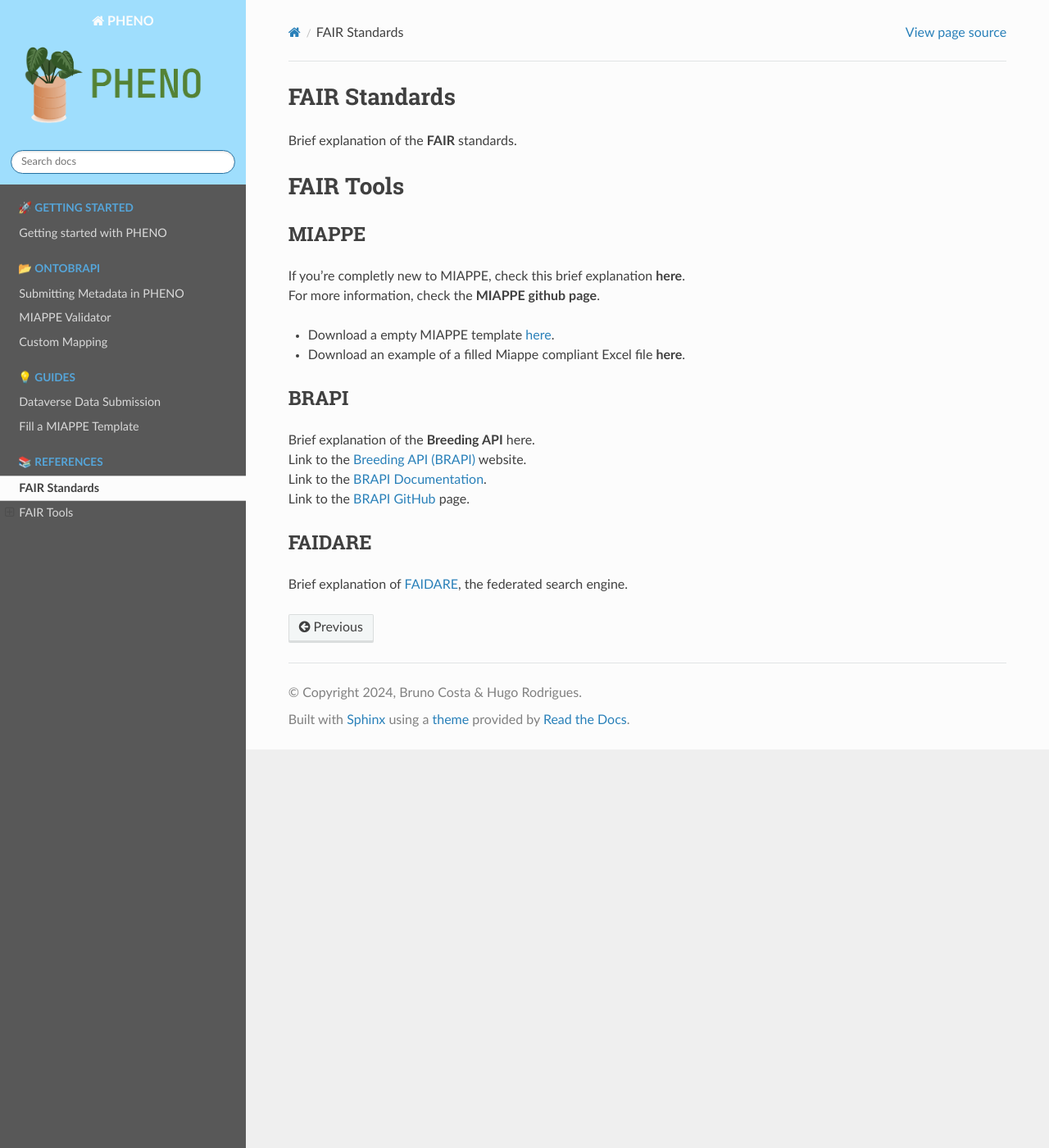
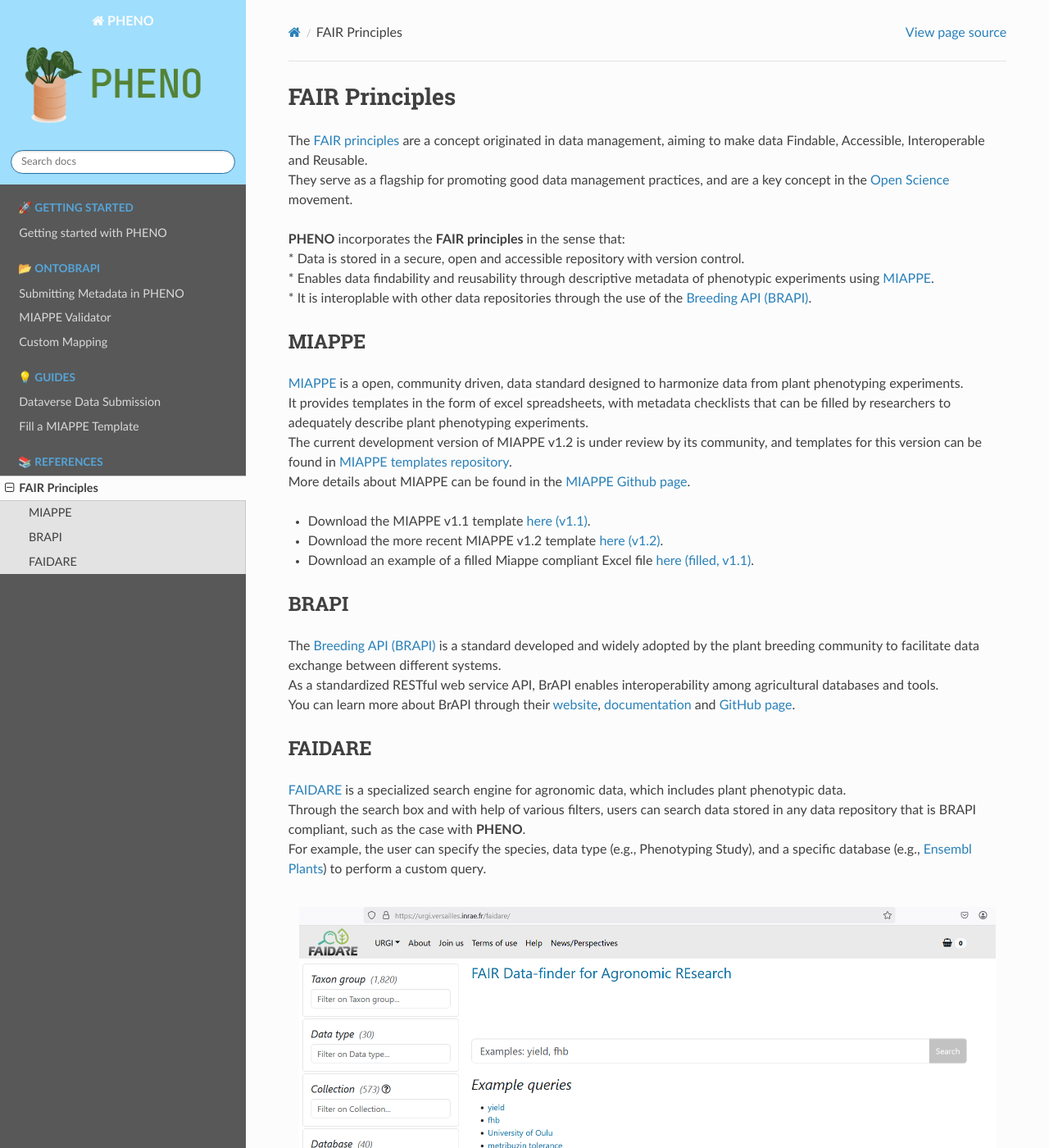
Before and after one commit to hmrodrigues99/PHENO_Docs, a Sphinx documentation site: the page built from docs/source/References.rst, in a window 1280 px wide and 1400 px high. Shown: the whole window at 82% size. Built offline with Sphinx 7.4.7 and the Read the Docs theme 3.1.0, drawn with Linux system fonts in a browser that asks for light colours; some of the changed text lies outside the part shown.

Commit message:
Updated documentation, miappe template video ongoing

```diff
--- a/docs/source/References.rst
+++ b/docs/source/References.rst
@@ -1,33 +1,51 @@
 .. _references:
 
-FAIR Standards
-==============
+FAIR Principles
+===============
 
-| Brief explanation of the **FAIR** standards.
-
-.. _miappe:
-
-FAIR Tools
-==========
+| The `FAIR principles <https://fair-software.eu/about/>`_ are a concept originated in data management, aiming to make data Findable, Accessible, Interoperable and Reusable.
+| They serve as a flagship for promoting good data management practices, and are a key concept in the `Open Science <https://www.fosteropenscience.eu/fair-data>`_ movement.
+|
+| **PHENO** incorporates the **FAIR principles** in the sense that:
+| * Data is stored in a secure, open and accessible repository with version control.
+| * Enables data findability and reusability through descriptive metadata of phenotypic experiments using `MIAPPE <https://www.miappe.org/>`_.
+| * It is interoplable with other data repositories through the use of the `Breeding API (BRAPI) <https://brapi.org/>`_.
 
 MIAPPE
 ------
 
-| If you're completly new to MIAPPE, check this brief explanation **here**.
-| For more information, check the **MIAPPE github page**.
+| `MIAPPE <https://www.miappe.org/>`_ is a open, community driven, data standard designed to harmonize data from plant phenotyping experiments.
+| It provides templates in the form of excel spreadsheets, with metadata checklists that can be filled by researchers to adequately describe plant phenotyping experiments.
+| The current development version of MIAPPE v1.2 is under review by its community, and templates for this version can be found in `MIAPPE templates repository <https://github.com/MIAPPE/MIAPPE/tree/master/Templates>`_.
+| More details about MIAPPE can be found in the `MIAPPE Github page <https://github.com/MIAPPE/MIAPPE>`_.
 
-* Download a empty MIAPPE template `here <https://github.com/MIAPPE/MIAPPE/tree/master/MIAPPE_Checklist-Data-Model-v1.1/MIAPPE_templates>`_.
-* Download an example of a filled Miappe compliant Excel file **here**.
+* Download the MIAPPE v1.1 template `here (v1.1) <https://github.com/MIAPPE/MIAPPE/tree/master/MIAPPE_Checklist-Data-Model-v1.1/MIAPPE_templates>`_.
+* Download the more recent MIAPPE v1.2 template `here (v1.2) <https://github.com/MIAPPE/MIAPPE/raw/refs/heads/master/Templates/MIAPPE_Spreadsheet_Template.xlsx>`_.
+* Download an example of a filled Miappe compliant Excel file `here (filled, v1.1) <https://github.com/forestbiotech-lab/ontobrapi-web/raw/7cde0e0374f19e2f5664c4d873494a3475f77c7d/reference_files/MIAPPE_v1.1_TRACE-RICE.xlsx>`_.
 
 BRAPI
 -----
 
-| Brief explanation of the **Breeding API** here.
-| Link to the `Breeding API (BRAPI) <https://brapi.org/>`_ website.
-| Link to the `BRAPI Documentation <https://plant-breeding-api.readthedocs.io/en/latest/>`_.
-| Link to the `BRAPI GitHub <https://github.com/plantbreeding/BrAPI>`_ page.
+| The `Breeding API (BRAPI) <https://brapi.org/>`_ is a standard developed and widely adopted by the plant breeding community to facilitate data exchange between different systems.
+| As a standardized RESTful web service API, BrAPI enables interoperability among agricultural databases and tools.
+| You can learn more about BrAPI through their `website <https://brapi.org/>`_, `documentation <https://plant-breeding-api.readthedocs.io/en/latest/>`_ and `GitHub page <https://github.com/plantbreeding/BrAPI>`_.
 
 FAIDARE
 -------
 
-| Brief explanation of `FAIDARE <https://urgi.versailles.inra.fr/faidare/>`_, the federated search engine.
+| `FAIDARE <https://urgi.versailles.inra.fr/faidare/>`_ is a specialized search engine for agronomic data, which includes plant phenotypic data.
+| Through the search box and with help of various filters, users can search data stored in any data repository that is BRAPI compliant, such as the case with **PHENO**.
+| For example, the user can specify the species, data type (e.g., Phenotyping Study), and a specific database (e.g., `Ensembl Plants <https://plants.ensembl.org/index.html>`_) to perform a custom query.
+
+.. figure:: /images/faidare.png
+   :scale: 50%
+   :align: center
+   :alt: FAIDARE search engine
+   :target: https://urgi.versailles.inra.fr/faidare/
+   :class: img-margin-1
+
+   The FAIDARE search engine, showing the search box and filters for data search.
+
+-------------------------------------------------------------------------------------------------------------------------------
+
+PHENO is a open software development project under the `Apache-2.0 license <https://github.com/forestbiotech-lab/PHENO?tab=Apache-2.0-1-ov-file#readme>`_.
--- a/docs/source/Validator.rst
+++ b/docs/source/Validator.rst
@@ -49,4 +49,4 @@
 2. Columns suposed to accept only numbers are checked as to not contain letters.
 3. Columns supposed to hold dates are checked as to meet valid data formats (*e.g.*, DD/MM/YYYY).
 
-| For a complete spreadsheet detailing the valid MIAPPE v1.1 specifications, check the :ref:`References - MIAPPE Section<miappe>`.
+| For a complete spreadsheet detailing the valid MIAPPE v1.1 specifications, check the :ref:`References - MIAPPE Section<references>`.
--- a/docs/source/_static/custom.css
+++ b/docs/source/_static/custom.css
@@ -13,12 +13,16 @@
  background: #585858;
 }
 
-/* Add margin to images */
+/* Set image margins */
+/* Add 10px margin all around a image*/
 .img-margin-1 {
- margin: 10px !important; /* Adjust the margin as needed */
+ margin: 10px !important;
 }
-
-/* Add margin to images */
+/* Add 20px margin all around a image */
 .img-margin-2 {
-    margin: 20px !important; /* Adjust the margin as needed */
+    margin: 20px !important;
    }
+/* Add 20px margin to the bottom of a image */
+.img-margin-2b {
+    margin-bottom: 20px !important;
+   }
```
Also changed, not shown: docs/source/MIAPPE Template.rst (+48 -46 lines), docs/source/index.rst (+9 -5 lines), docs/source/images/faidare.png (added).
